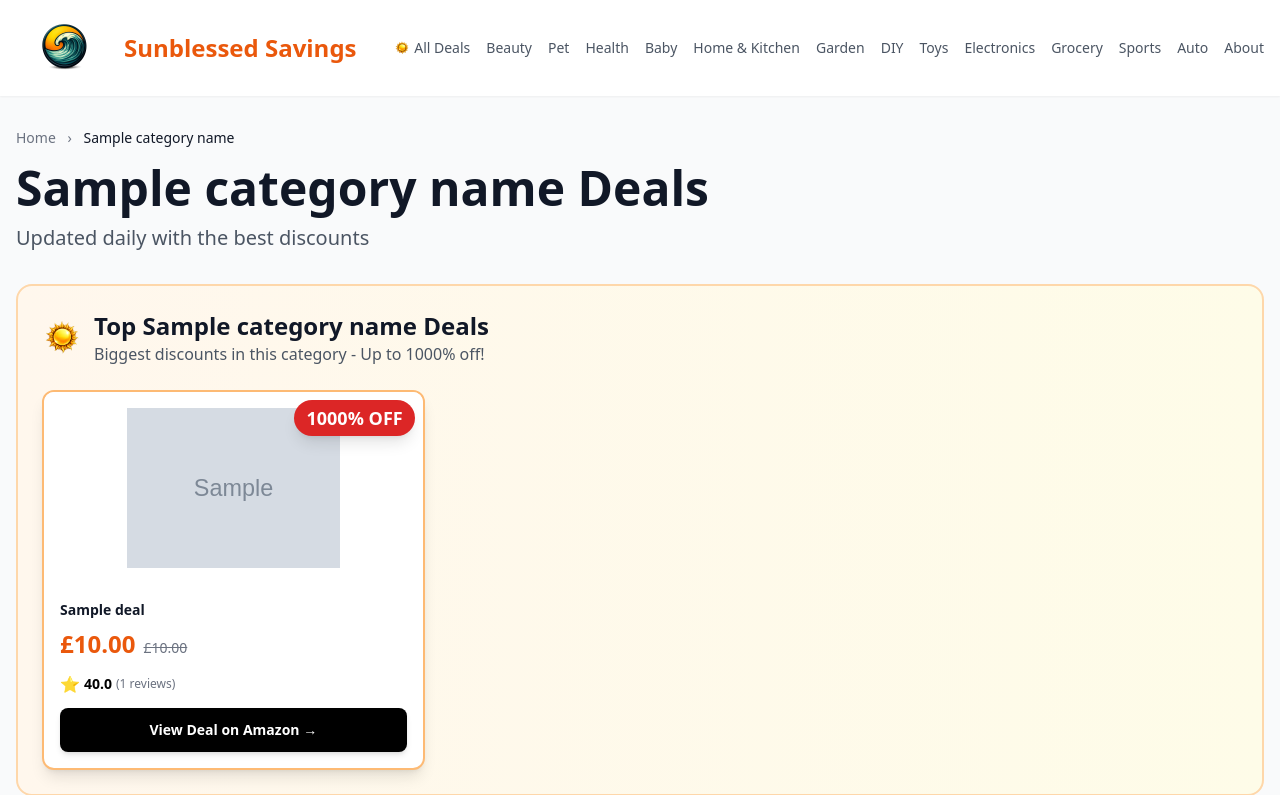
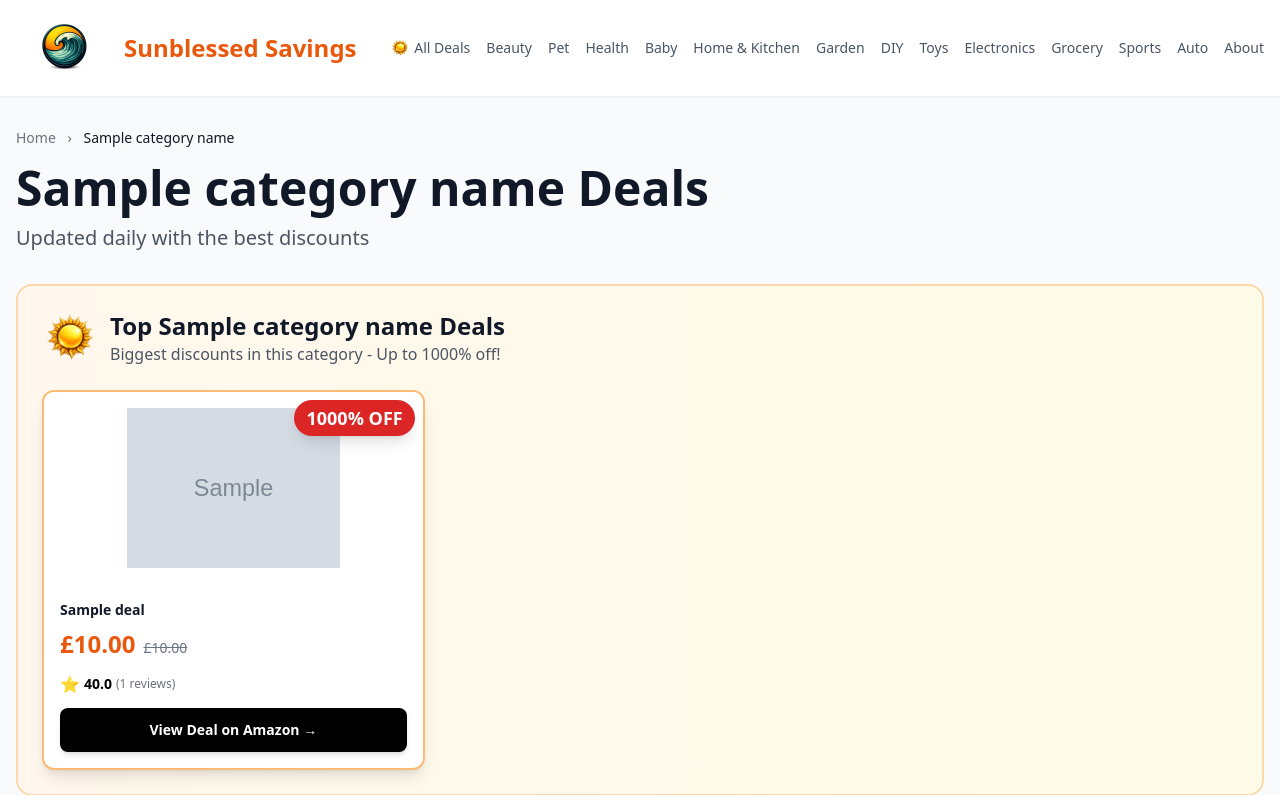
Before and after one commit to Elhashino/amazon-deals, a FastAPI app: template backend/app/templates/category.html in a window 1280 px wide. Shown: the top 795 px of the page. Run offline with FastAPI, Linux system fonts and the light colour scheme; the template is opened without the code that fills it: most values are stand-ins (such as "Sample title", 1, 10 or a date in 2020); grey boxes marked "Sample" are stand-in pictures; some libraries are stand-ins or nearby versions.

Commit message:
Remove emoji from All Deals category + enlarge all sun icons

```diff
--- a/backend/app/main.py
+++ b/backend/app/main.py
@@ -179,7 +179,7 @@ async def sunniest_savings(request: Request):
             "deals": deals,
             "featured_deals": featured_deals,
             "category": "sunniest-savings",
-            "category_name": "Sunniest Savings ☀️",
+            "category_name": "Sunniest Savings",
             "affiliate_tag": AFFILIATE_TAG
         }
     )
--- a/backend/app/templates/base.html
+++ b/backend/app/templates/base.html
@@ -27,7 +27,7 @@
                 <!-- Desktop Navigation -->
 <div class="hidden md:flex space-x-4 text-sm">
     <a href="/category/sunniest-savings" class="text-gray-600 hover:text-orange-600 font-medium transition flex items-center gap-1">
-        <img src="/static/images/sun-icon.png" alt="" class="w-4 h-4 inline-block">
+        <img src="/static/images/sun-icon.png" alt="" class="w-5 h-5 inline-block">
         All Deals
     </a>
     <a href="/category/beauty" class="text-gray-600 hover:text-orange-600 font-medium transition">Beauty</a>
@@ -56,7 +56,7 @@
             <!-- Mobile Navigation -->
 <div id="mobile-menu" class="hidden md:hidden mt-4 space-y-2">
     <a href="/category/sunniest-savings" class="block text-gray-600 hover:text-orange-600 py-2 flex items-center gap-2">
-        <img src="/static/images/sun-icon.png" alt="" class="w-4 h-4 inline-block">
+        <img src="/static/images/sun-icon.png" alt="" class="w-5 h-5 inline-block">
         All Deals
     </a>
     <a href="/category/beauty" class="block text-gray-600 hover:text-orange-600 py-2">Beauty</a>
--- a/backend/app/templates/category.html
+++ b/backend/app/templates/category.html
@@ -25,7 +25,7 @@
 {% if featured_deals and featured_deals|length > 0 %}
 <div class="bg-gradient-to-r from-orange-50 to-yellow-50 rounded-2xl p-6 mb-8 border-2 border-orange-200">
     <div class="flex items-center gap-3 mb-6">
-        <img src="/static/images/sun-icon.png" alt="" class="w-10 h-10">
+        <img src="/static/images/sun-icon.png" alt="" class="w-14 h-14">
         <div>
             <h2 class="text-2xl font-bold text-gray-900">Top {{ category_name }} Deals</h2>
             <p class="text-gray-600">Biggest discounts in this category - Up to {{ "%.0f"|format((featured_deals[0].discount_pct_90d or 0) * 100) }}% off!</p>
--- a/backend/app/templates/home.html
+++ b/backend/app/templates/home.html
@@ -65,7 +65,7 @@
 <!-- Hero Section with Top 3 Sunniest Deals -->
 <div class="bg-gradient-to-r from-orange-50 to-yellow-50 rounded-2xl p-6 mb-8 border-2 border-orange-200">
     <div class="flex items-center gap-3 mb-6">
-        <img src="/static/images/sun-icon.png" alt="" class="w-12 h-12">
+        <img src="/static/images/sun-icon.png" alt="" class="w-16 h-16">
         <div>
             <h1 class="text-3xl font-bold text-gray-900">Sunniest Deals Of The Day</h1>
             {% if featured_deals and featured_deals|length > 0 %}
```
